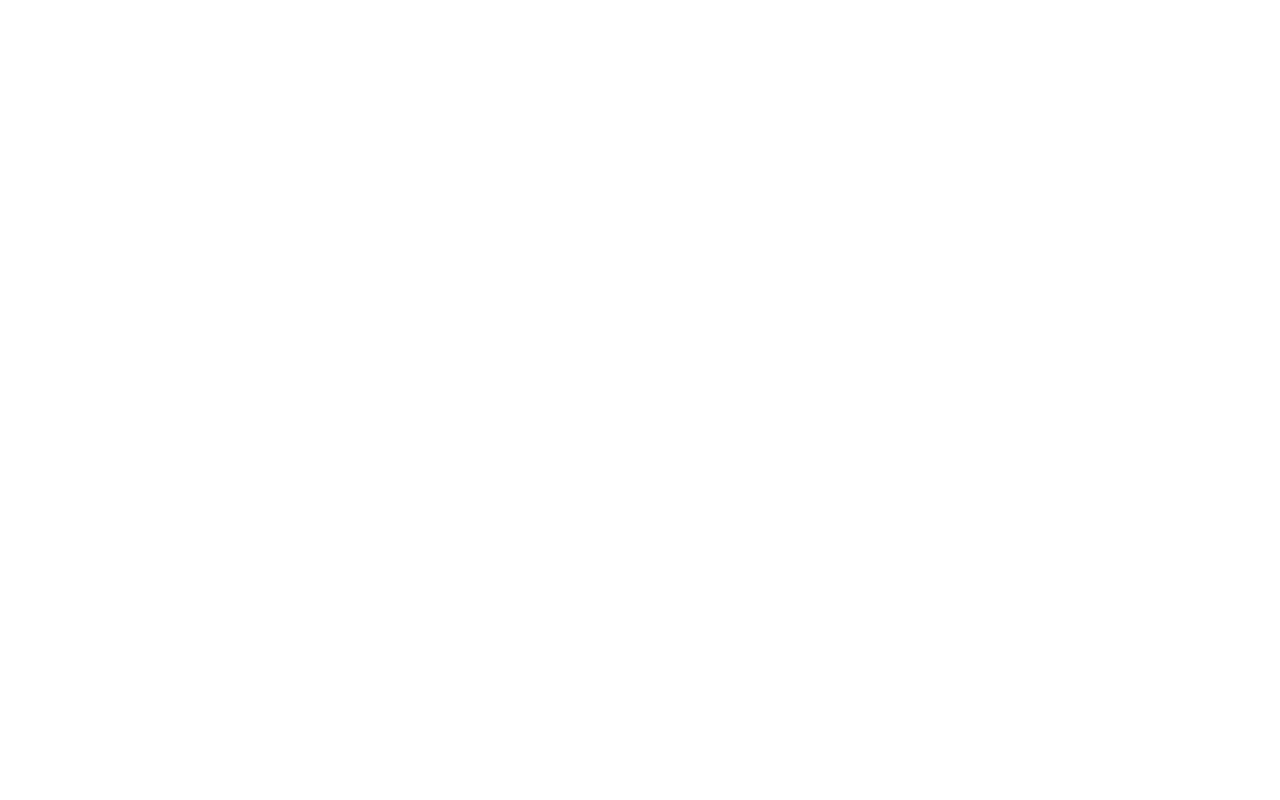
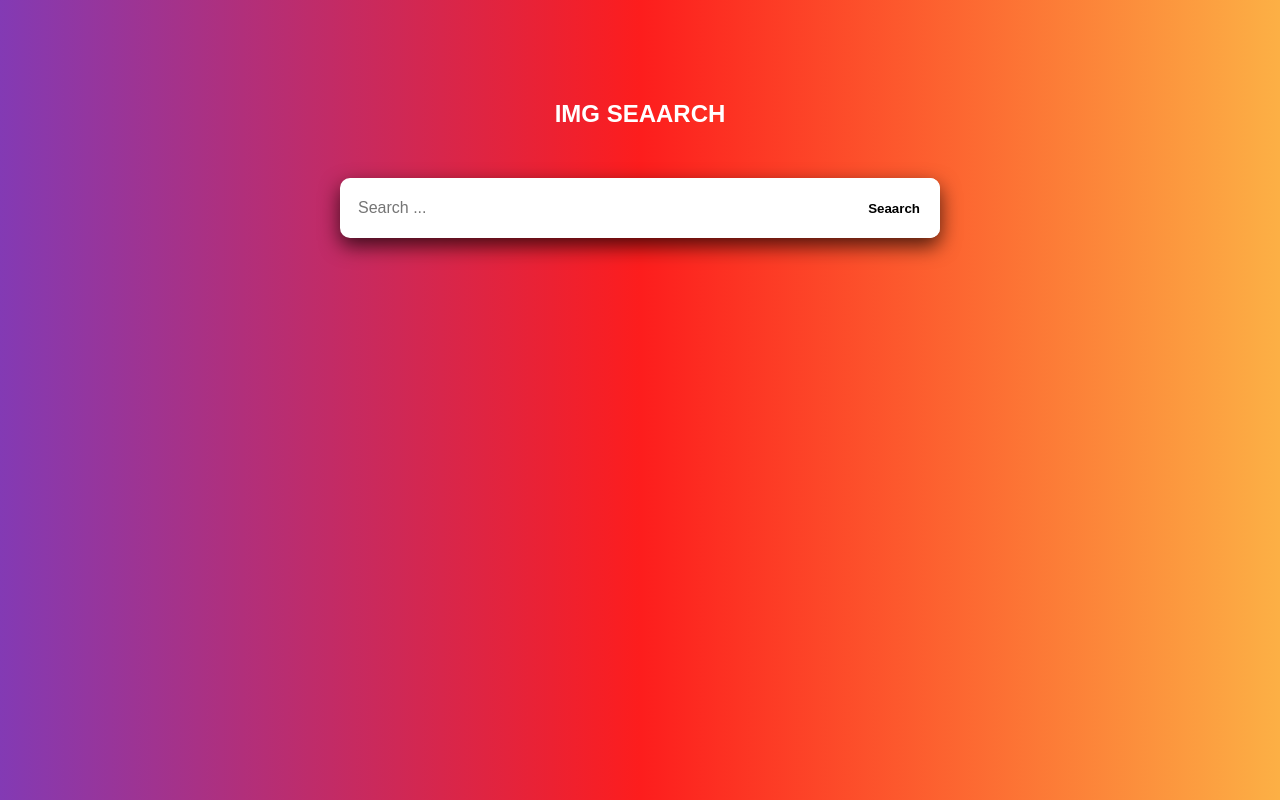
Before and after one commit to sudaoswahid-collab/Img-Search, a plain HTML site: page index.html in a window 1280 px wide. Drawn offline with Linux system fonts and the light colour scheme; a web font is replaced by a local one.

Commit message:
style it

```diff
--- a/css/style.css
+++ b/css/style.css
@@ -0,0 +1,100 @@
+* {
+  margin: 0;
+  padding: 0;
+  box-sizing: border-box;
+  font-family: 'Stack Sans Notch', sans-serif;
+}
+
+body {
+  background: linear-gradient(
+    90deg,
+    rgba(131, 58, 180, 1) 0%,
+    rgba(253, 29, 29, 1) 50%,
+    rgba(252, 176, 69, 1) 100%
+  );
+}
+.text-center {
+  margin: 100px auto 50px;
+  text-align: center;
+  font-size: 1.5rem;
+  color: #fff;
+  font-weight: bolder;
+  text-transform: uppercase;
+}
+form {
+  width: 90%;
+  max-width: 600px;
+  height: 60px;
+  background-color: #fff;
+  margin: auto;
+  display: flex;
+  align-items: center;
+  box-shadow: 0 8px 20px rgba(0, 0, 0, 0.7); /* bigger shadow */
+  transition: transform 1s ease-out;
+  border-radius: 10px;
+}
+form:hover {
+  transform: scale(1.3);
+  box-shadow: 0 12px 30px rgba(0, 0, 0, 0.85), 0 0 10px rgba(0, 0, 0, 0.5); /* big dramatic shadow */
+}
+
+form input {
+  flex: 1;
+  padding: 0 18px;
+  height: 100%;
+  font-family: 'Stack Sans Notch', sans-serif;
+
+  background-color: transparent;
+  border: 0;
+  outline: 0;
+  color: #000000;
+  font-size: 16px;
+}
+
+.btn {
+  border: 0;
+  overflow: hidden;
+
+  outline: 0;
+  height: 100%;
+  padding: 10px 20px;
+  background-color: #fff;
+  font-weight: bolder;
+  position: relative;
+  border-radius: 10px;
+}
+.btn::after {
+  content: '';
+  left: -100%;
+  top: 0;
+  width: 100%;
+  height: 50%;
+  background-color: #1530a8;
+  transition: left 0.13s ease-in-out;
+  position: absolute;
+  border-radius: 10px;
+  z-index: 1;
+}
+.btn:hover::after {
+  left: 0;
+}
+.btn::before {
+  content: '';
+  right: -100%;
+  bottom: 0;
+  width: 100%;
+  height: 50%;
+  background-color: #1530a8;
+  transition: left 0.13s ease-in-out;
+  position: absolute;
+  border-radius: 10px;
+  z-index: 1;
+}
+.btn:hover::before {
+  right: 0;
+}
+
+.btn span {
+  position: relative;
+  z-index: 2;
+}
--- a/index.html
+++ b/index.html
@@ -3,7 +3,20 @@
   <head>
     <meta charset="UTF-8" />
     <meta name="viewport" content="width=device-width, initial-scale=1.0" />
-    <title>Document</title>
+    <title>Img Search</title>
+    <link rel="stylesheet" href="css/style.css" />
+    <link rel="preconnect" href="https://fonts.googleapis.com" />
+    <link rel="preconnect" href="https://fonts.gstatic.com" crossorigin />
+    <link
+      href="https://fonts.googleapis.com/css2?family=Momo+Signature&family=Space+Grotesk:wght@300..700&family=Stack+Sans+Notch:wght@200..700&display=swap"
+      rel="stylesheet"
+    />
   </head>
-  <body></body>
+  <body>
+    <h1 class="text-center">Img Seaarch</h1>
+    <form>
+      <input type="text" placeholder="Search ..." />
+      <button class="btn"><span>Seaarch</span></button>
+    </form>
+  </body>
 </html>
```
